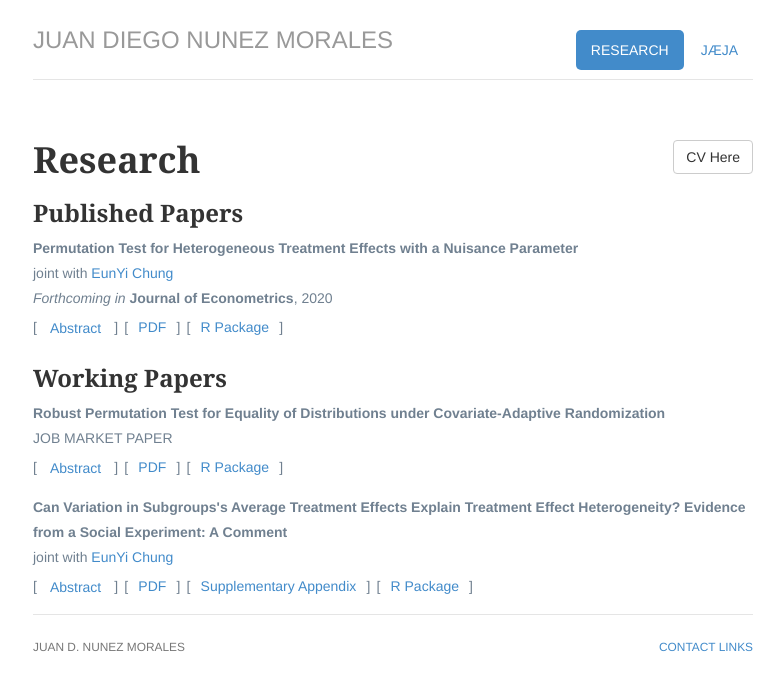
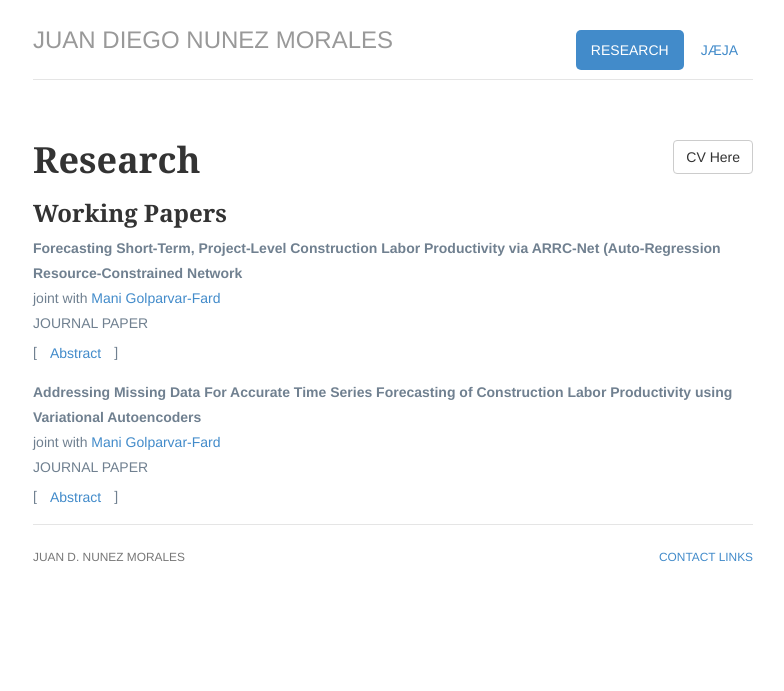
Before and after one commit to juandiegonm/juandiegonm.github.io, a Jekyll site: the page built from research/index.html, in a window 1280 px wide. Shown: the top 691 px of the page, without its empty margins (247-1031 px from the left). Built offline with Jekyll 4.4.1, drawn with Linux system fonts in a browser that asks for light colours.

Commit message:
Update index.html

```diff
--- a/research/index.html
+++ b/research/index.html
@@ -7,55 +7,43 @@ software: passive
 projects: passive
 notes: passive
 contact: passive
-description: Mauricio Olivares' research page.
+description: Juan Diego Nunez Morales' research page.
 ---
 <div class="row marketing">
 			<div>
-				<a href="/files/Vitae_Nov2020.pdf" class="btn btn-default pull-right" title="Download CV as PDF">CV Here</a>
+				<a href="/files/juandiegonm_cv_dec2020.pdf" class="btn btn-default pull-right" title="Download CV as PDF">CV Here</a>
 				<span itemprop="reserach"><h1>Research</h1></span>
 
-				<h3>Published Papers</h3>
+				<h3>Working Papers</h3>
 
-				<p style="color:#708090;"><strong>Permutation Test for Heterogeneous Treatment Effects with a Nuisance Parameter</strong>
-				<br>joint with <a href="https://sites.google.com/a/illinois.edu/eunyichung/">EunYi Chung</a>
-				<br><i>Forthcoming in </i><b>Journal of Econometrics</b>, 2020
-				<br>[<a class="btn btn-link text-justify" data-toggle="collapse" href="#MS2019076" role="button" aria-expanded="false" aria-controls="MS2019076">
-    			Abstract</a>]&#8287&#8287[&#8287&#8287<a href="/files/HTE_WorkingPaper.pdf" title="Download Paper as PDF"> PDF </a>&#8287&#8287]&#8287&#8287[&#8287&#8287<a href="https://cran.r-project.org/web/packages/RATest/index.html" title="R Package"> R Package </a>&#8287&#8287]
-    				<div class="collapse" id="MS2019076">
+				<p style="color:#708090;"><strong>Forecasting Short-Term, Project-Level Construction Labor Productivity via ARRC-Net (Auto-Regression Resource-Constrained Network</strong>
+				<br>joint with <a href="https://cee.illinois.edu/directory/profile/mgolpar">Mani Golparvar-Fard</a>
+				<br> JOURNAL PAPER
+				<br>[<a class="btn btn-link" data-toggle="collapse" href="#JMP" role="button" aria-expanded="false" aria-controls="JMP">
+    			Abstract</a>]&#8287&#8287
+    				<div class="collapse" id="JMP">
   						<div class="card card-body">
-    						<p align="justify">This paper proposes an asymptotically valid permutation test for heterogeneous treatment effects in the presence of an estimated nuisance parameter. Not accounting for the estimation error of the nuisance parameter results in statistics that depend on the particulars of the data generating process, and the resulting permutation test fails to control the Type 1 error, even asymptotically.</p>
+    						<p align="justify">In this paper, we present a novel hybrid method based on Auto-Regression (AR) and deep neural networks for time-series modeling of short-term labor productivity at the construction project level. Prior research on productivity forecasting had focused on AR models fitted with least-squares method. These classic AR methods are easily interpretable but they are slow to fit to the large volume of productivity data captured on jobsites. Also, specific assumptions are made on how resources or project constraints influence productivity rates and at best, these models can accurately predict one step ahead-of-time. Deep neural networks show promise in solving the scaleability problem; However, they can be complex for typical time-series data. They also lack interpretability which is key for labor productivity and root-cause analysis.</p>
 
-							<p align="justify">In this paper we consider a permutation test based on the martingale transformation of the empirical process to render an asymptotically pivotal statistic, effectively nullifying the effect associated with the estimation error on the limiting distribution of the statistic. Under weak conditions, we show that the permutation test based on the martingale-transformed statistic results in the asymptotic rejection probability of &#945; in general while retaining the exact control of the test level when testing for the more restrictive sharp null. We also show how our martingale-based permutation test extends to testing whether there exists treatment effect heterogeneity within subgroups defined by observable covariates. Our approach comprises testing the joint null hypothesis that treatment effects are constant within mutually exclusive subgroups while allowing the treatment effects to vary across subgroups.</p>
+							<p align="justify">To bridge the gap between conventional AR methods and deep learning, we present ARRC-Net: Auto-Regression Resource-Constrained Network using a feed-forward neural network approach.  Using real-world productivity data from three construction projects, we demonstrate that the ARRC-Net: (1) automatically learns sparse AR-coefficients while making it interpretable similar to classic AR methods; (2) has a linear computational complexity compared to conventional AR methods which are quadratic; (3) scales well to forecasting productivity at multiple steps ahead of time, making it ideal for look-ahead planning purposes; (4) eliminates the need for making explicit assumptions about the influence of project constraints on productivity.</p>
 
-							<p align="justify">Monte Carlo simulations show that the permutation test presented here performs well in finite samples, and is comparable to those existing in the literature. To gain further understanding of the test to practical problems, we investigate the gift exchange hypothesis in the context of two field experiments from <a href="https://doi.org/10.1111/j.1468-0262.2006.00707.x" title="GneezyList">Gneezy and List (2006)</a>. Lastly, we provide the companion <a href="https://cran.r-project.org/web/packages/RATest/index.html" title="R Package">R Package</a> to facilitate and encourage the application of our test in empirical research.</p>
+							<p align="justify">The presented ARRC-Net predicts short-term productivity at both work-location and trade-level, continually and proactively.</p>
   						</div>
 					</div>
 				</p>
 
 
-				<h3>Working Papers</h3>
-
-				<p style="color:#708090;"><strong>Robust Permutation Test for Equality of Distributions under Covariate-Adaptive Randomization</strong>
-				<br> JOB MARKET PAPER
+				<p style="color:#708090;"><strong>Addressing Missing Data For Accurate Time Series Forecasting of Construction Labor Productivity using Variational Autoencoders</strong>
+				<br>joint with <a href="https://cee.illinois.edu/directory/profile/mgolpar">Mani Golparvar-Fard</a>
+				<br> JOURNAL PAPER
 				<br>[<a class="btn btn-link" data-toggle="collapse" href="#JMP" role="button" aria-expanded="false" aria-controls="JMP">
-    			Abstract</a>]&#8287&#8287[&#8287&#8287<a href="/files/JMP_MauricioOlivares.pdf" title="Download Paper as PDF"> PDF </a>&#8287&#8287]&#8287&#8287[&#8287&#8287<a href="https://cran.r-project.org/web/packages/RATest/index.html" title="R Package"> R Package </a>&#8287&#8287]
+    			Abstract</a>]&#8287&#8287
     				<div class="collapse" id="JMP">
   						<div class="card card-body">
-    						<p align="justify">Though stratified randomization achieves more balance on baseline covariates than pure randomization, it does affect the way we conduct inference. This paper considers the classical two-sample goodness-of-fit testing problem in randomized controlled trials when the researcher employs a particular type of stratified randomization&#8212;covariate-adaptive randomization. When testing the null hypothesis of equality of distributions between experimental groups in this setup, we first show that stratification leaves a mark on the test statistic's limit distribution, making it difficult, if not impossible, to obtain critical values.  We instead propose an alternative approach to conducting inference based on a permutation test that <i>i)</i> is asymptotically exact in the sense that the limiting rejection probability under the null hypothesis equals the nominal &#945; level, <i>ii)</i> is applicable under relatively weak assumptions commonly satisfied in practice, and <i>iii)</i> works for randomization schemes that are popular among empirically oriented researchers, such as stratified permuted block randomization.</p>
+    						<p align="justify">Working Abstract.</p>
 
-							<p align="justify">The proposed test's main idea is that by transforming the original statistic by one minus its bootstrap <i>p</i>-value, it becomes asymptotically uniformly distributed on [0,1]. Thus, the transformed test statistic&#8212;also called <i>prepivoted</i>&#8212;has a fixed limit distribution that is free of unknown parameters, effectively removing the effect of stratification. Consequently, a permutation test based on the prepivoted statistic produces a test whose limiting rejection probability equals the nominal level. We present further numerical evidence of the proposed test's advantages in a Monte Carlo exercise, showing our permutation test outperforms the existing alternatives. We illustrate our method's empirical relevance by revisiting a field experiment by <a href="https://doi.org/10.1111/j.1540-5907.2011.00515.x" title="Butler2011">Butler and Broockman (2011)</a> on the effect of race on state legislators' responsiveness to help their constituents register to vote during elections in the United States. Lastly, we provide the companion <a href="https://cran.r-project.org/web/packages/RATest/index.html" title="R Package">R Package</a> package to facilitate and encourage applying our test in empirical research.</p>
-  						</div>
-					</div>
-				</p>
+							<p align="justify">.....</p>
 
-
-				<p style="color:#708090;"><strong>Can Variation in Subgroups's Average Treatment Effects Explain Treatment Effect Heterogeneity? Evidence from a Social Experiment: A Comment</strong>
-				<br>joint with <a href="https://sites.google.com/a/illinois.edu/eunyichung/">EunYi Chung</a>
-				<br>[<a class="btn btn-link" data-toggle="collapse" href="#WP_REStat" role="button" aria-expanded="false" aria-controls="WP_REStat">
-    			Abstract</a>]&#8287&#8287[&#8287&#8287<a href="/files/SubgroupVariation.pdf" title="Download Paper as PDF"> PDF </a>&#8287&#8287]&#8287&#8287[&#8287&#8287<a href="/files/SubgroupVariation_Supplement.pdf" title="Download Paper as PDF"> Supplementary Appendix </a>&#8287&#8287]&#8287&#8287[&#8287&#8287<a href="https://cran.r-project.org/web/packages/RATest/index.html" title="R Package"> R Package </a>&#8287&#8287]
-    				<div class="collapse" id="WP_REStat">
-  						<div class="card card-body">
-    						<p align="justify">A common practice in empirical research to evaluate heterogeneity in the treatment effect involves calculating mean impacts that are constant within subgroups but vary across them. In a recent paper, <a href="https://doi.org/10.1162/REST_a_00662" title="BitlerEtAl">Bitler, Gelbach, and Hoynes (2017)</a> propose a new approach to challenge the validity of this practice, and find evidence of poor explanatory performance when analyzing heterogeneity of Connecticut’s Jobs First welfare reform. In this comment, we argue that while their conclusion is supported by the data, their proposed permutation test suffers from an estimated-parameter problem, raising issues that need to be addressed to make inference valid. We provide numerical and theoretical evidence to show the relevance of our comment as well as an alternative test if one wants to conduct asymptotically valid permutation inference. While we also find evidence against the conventional approach to heterogeneity, our empirical evaluation of Connecticut’s Jobs First sheds additional insights for a wide range of subgroups.</p>
   						</div>
 					</div>
 				</p>
```
